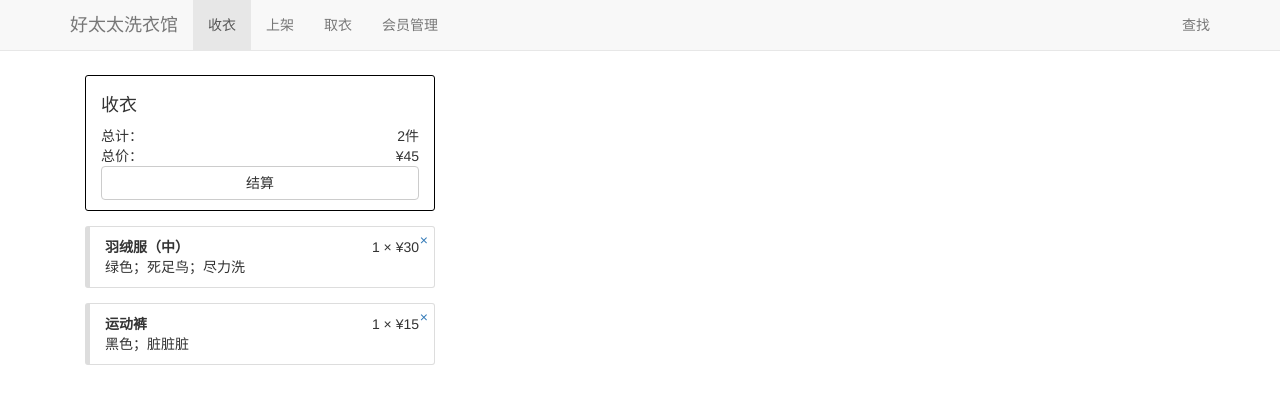
After one commit to CurryX/GoodWife, a Django app: page /drop in a window 1280 px wide. The commit adds this page. Shown: the top 404 px of the page. Run offline with Django 3.2, Linux system fonts and the light colour scheme; some libraries are stand-ins or nearby versions.

Commit message:
Design part of cloth drop off page

```diff
--- /dev/null
+++ b/pos/static/css/common.css
@@ -0,0 +1,27 @@
+body {
+    padding-top: 60px;
+}
+.box {
+    margin: 15px auto;
+    padding: 10px 15px 10px;
+    border: 1px solid #000;
+    border-radius: 3px;
+    position: relative;
+}
+.card-item {
+    margin: 15px auto;
+    padding: 10px 15px 10px;
+    border: 1px solid #ddd;
+    border-left-width: 5px;
+    border-radius: 3px;
+    position: relative;
+}
+.card-remove {
+    position: absolute;
+    top: 3px;
+    right: 6px;
+    text-decoration: none !important;
+}
+.input-group-addon-tiny {
+    padding: 0 2px !important;
+}
--- a/pos/templates/base.html
+++ b/pos/templates/base.html
@@ -7,9 +7,10 @@
     <meta name="viewport" content="width=device-width, initial-scale=1">
     <title>{% block title %}好太太洗衣馆{% endblock %}</title>
     <link href="{% static 'css/bootstrap.min.css' %}" rel="stylesheet">
+    <link href="{% static 'css/common.css' %}" rel="stylesheet">
 </head>
 <body>
-    <nav class="navbar navbar-inverse navbar-fixed-top">
+    <nav class="navbar navbar-default navbar-fixed-top">
         <div class="container">
             <div class="navbar-header">
                 <button type="button" class="navbar-toggle collapsed" data-toggle="collapse" data-target="#navbar" aria-expanded="false" aria-controls="navbar">
@@ -23,8 +24,7 @@
             </div>
             <div id="navbar" class="collapse navbar-collapse">
                 <ul class="nav navbar-nav" id="nav-pages">
-                    <li {% if active_home %}class="active"{% endif %}><a href="{% url 'home' %}">首页</a></li>
-                    <li {% if active_drop %}class="active"{% endif %}><a href="">收衣</a></li>
+                    <li {% if active_drop %}class="active"{% endif %}><a href="{% url 'drop' %}">收衣</a></li>
                     <li {% if active_ready %}class="active"{% endif %}><a href="">上架</a></li>
                     <li {% if active_pickup %}class="active"{% endif %}><a href="">取衣</a></li>
                     <li {% if active_members %}class="active"{% endif %}><a href="">会员管理</a></li>
--- /dev/null
+++ b/pos/templates/drop.html
@@ -0,0 +1,36 @@
+{% include 'base.html' with active_drop='true' %}
+{% block body %}
+    <div class="container">
+        <div class="col-xs-4">
+            <div class="box">
+                <h4>收衣</h4>
+                <div>
+                    <div class="pull-left">总计：</div>
+                    <div class="pull-right">2件</div>
+                    <div class="clearfix"></div>
+                </div>
+                <div>
+                    <div class="pull-left">总价：</div>
+                    <div class="pull-right">&yen;45</div>
+                    <div class="clearfix"></div>
+                </div>
+                <button type="button" class="btn btn-default btn-block">结算</button>
+            </div>
+            <div class="card-item">
+                <a href="" class="card-remove">&times;</a>
+                <div class="pull-left"><strong>羽绒服（中）</strong></div>
+                <div class="pull-right">1&nbsp;&times;&nbsp;&yen;30</div>
+                <div class="clearfix"></div>
+                <div>绿色；死足鸟；尽力洗</div>
+            </div>
+            <div class="card-item">
+                <a href="" class="card-remove">&times;</a>
+                <div class="pull-left"><strong>运动裤</strong></div>
+                <div class="pull-right">1&nbsp;&times;&nbsp;&yen;15</div>
+                <div class="clearfix"></div>
+                <div>黑色；脏脏脏</div>
+            </div>
+        </div>
+        <div class="col-xs-8"></div>
+    </div>
+{% endblock %}
--- a/pos/templates/home.html
+++ b/pos/templates/home.html
@@ -1,4 +1,6 @@
 {% extends 'base.html' %}
 {% block body %}
-    <div style="text-align: center;">主页</div>
+    <div class="col-xs-12">
+        <div style="text-align: center;">主页</div>
+    </div>
 {% endblock %}
--- a/pos/urls.py
+++ b/pos/urls.py
@@ -3,4 +3,5 @@ from . import views
 
 urlpatterns = [
     url(r'^$', views.home, name='home'),
+    url(r'^drop$', views.drop, name='drop'),
 ]
--- a/pos/views.py
+++ b/pos/views.py
@@ -5,3 +5,7 @@ from django.shortcuts import render
 
 def home(request):
     return render(request, 'home.html')
+
+
+def drop(request):
+    return render(request, 'drop.html')
```
